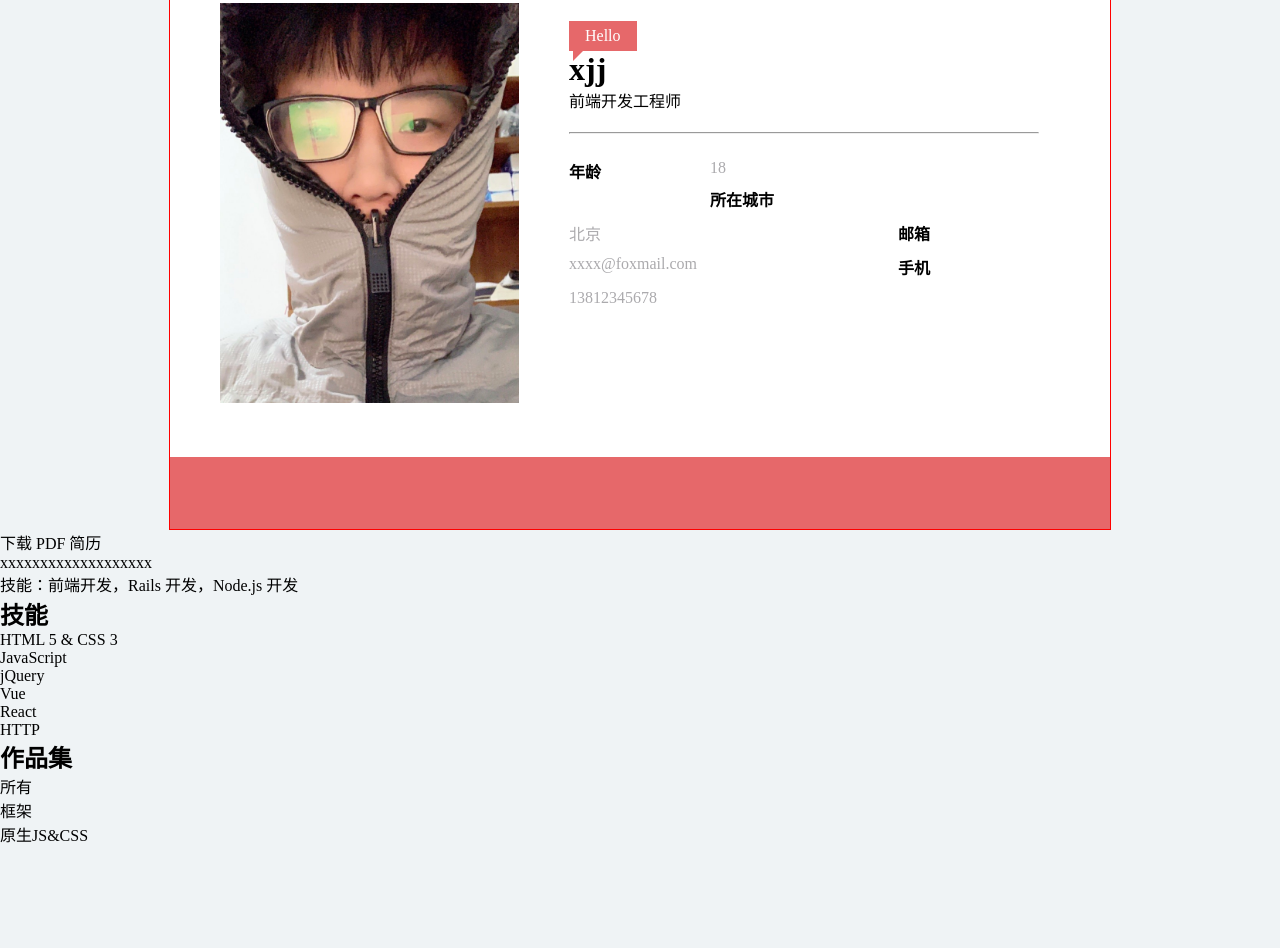
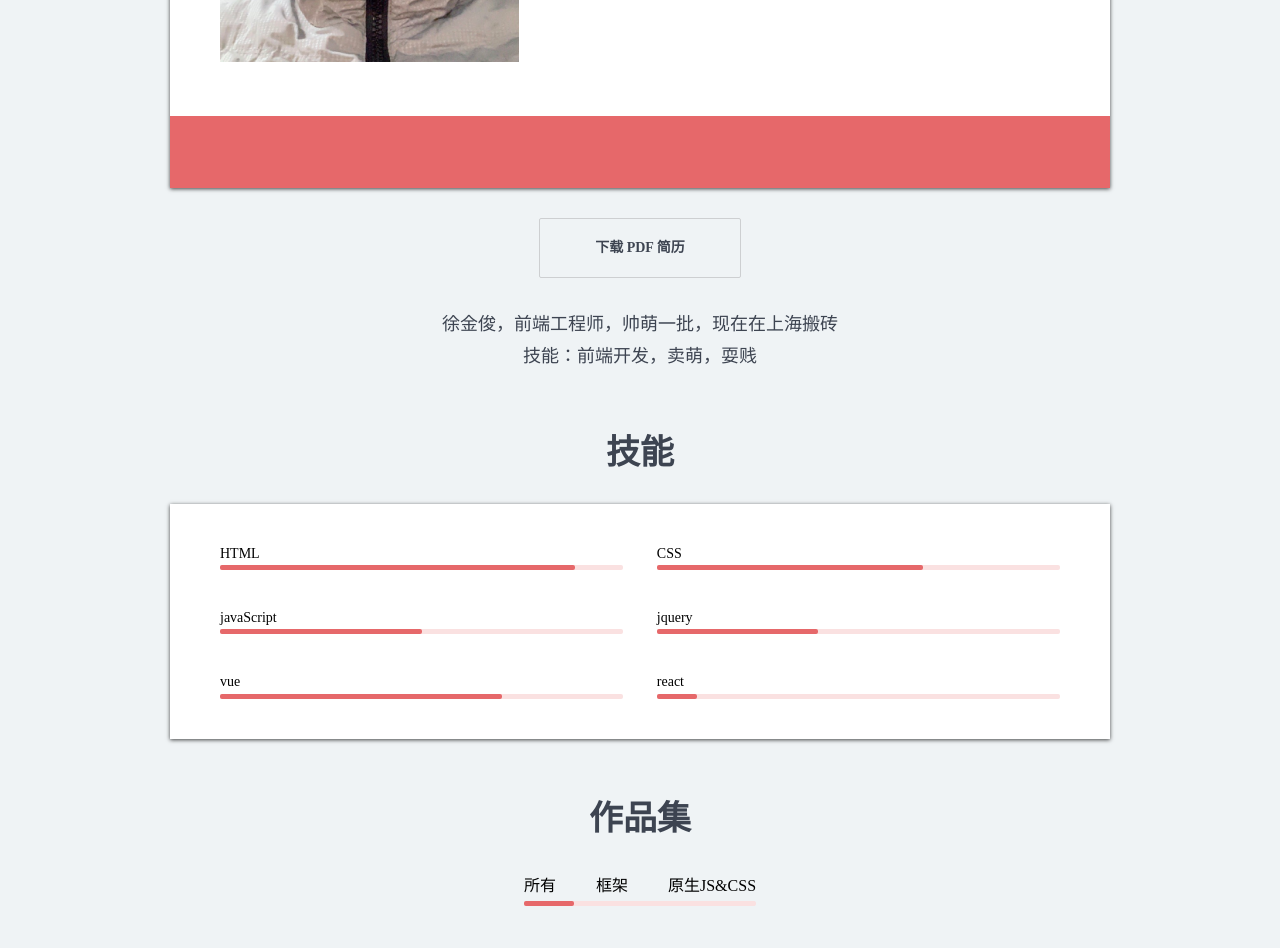
Before and after one commit to xujj277/resumeDemo, a plain HTML site: page index.html in a window 1280 px wide. Shown: the part 563-1511 px from the top of the page. Before the commit the page ends 1409 px from the top, so only its background shows below. Drawn offline with Linux system fonts and the light colour scheme.

Commit message:
add portfolio skills

```diff
--- a/index.html
+++ b/index.html
@@ -93,40 +93,102 @@
         </a>
       </footer>
     </div>
+    <p class="downloadResume-wrapper" style="text-align: center;">
+      <a class="downloadResume" href="./徐金俊+web前端开发+13530136809+深圳大学的副本.pdf" download>下载 PDF 简历</a>
+    </p>
 
-    <a class="button" href="#">下载 PDF 简历</a>
-
-    <p>
-      xxxxxxxxxxxxxxxxxxx
-      <br> 技能：前端开发，Rails 开发，Node.js 开发
+    <p class="selfIntroduction">
+      徐金俊，前端工程师，帅萌一批，现在在上海搬砖
+      <br> 技能：前端开发，卖萌，耍贱
     </p>
 
   </main>
-  <section>
+  <section class="skills">
     <h2>技能</h2>
-    <ol>
-      <li>HTML 5 &amp; CSS 3</li>
-      <li>JavaScript</li>
-      <li>jQuery</li>
-      <li>Vue</li>
-      <li>React</li>
-      <li>HTTP</li>
+    <ol class="clearfix">
+      <li>
+        <h3>
+          HTML
+        </h3>
+        <div class="progressBar">
+          <div class="progress" style="width: 88%"></div>
+        </div>
+      </li>
+      <li>
+        <h3>
+          CSS
+        </h3>
+        <div class="progressBar">
+          <div class="progress" style="width: 66%"></div>
+        </div>
+      </li>
+      <li>
+        <h3>
+          javaScript
+        </h3>
+        <div class="progressBar">
+          <div class="progress"></div>
+        </div>
+      </li>
+      <li>
+        <h3>
+          jquery
+        </h3>
+        <div class="progressBar">
+          <div class="progress" style="width: 40%"></div>
+        </div>
+      </li>
+      <li>
+        <h3>
+          vue
+        </h3>
+        <div class="progressBar">
+          <div class="progress" style="width: 70%"></div>
+        </div>
+      </li>
+      <li>
+        <h3>
+          react
+        </h3>
+        <div class="progressBar">
+          <div class="progress" style="width: 10%"></div>
+        </div>
+      </li>
     </ol>
   </section>
-  <section>
+  <section class="portfolio">
     <h2>作品集</h2>
     <nav>
       <ol>
-        <li>所有</li>
-        <li>框架</li>
-        <li>原生JS&amp;CSS</li>
+        <li id="portfolio1">所有</li>
+        <li id="portfolio2">框架</li>
+        <li id="portfolio3">原生JS&amp;CSS</li>
       </ol>
+      <div id="portfolioBar" class="bar state-1">
+        <div class="bar-inner"></div>
+      </div>
     </nav>
-
-    <div class="jobs">
-      <div class="big"></div>
-      <div class="small"></div>
-      <div class="small"></div>
+    <script>
+      portfolio1.onclick = function () {
+        portfolioBar.className = 'bar state-1'
+      }
+      portfolio2.onclick = function () {
+        portfolioBar.className = 'bar state-2'
+      }
+      portfolio3.onclick = function () {
+        portfolioBar.className = 'bar state-3'
+      }
+    </script>
+    <div class="works" style="height: 597px;">
+      <div class="big" style="top: 0; left: 0;">
+        <img src="./img/UNADJUSTEDNONRAW_thumb_4c.jpg" alt="1" style="width: 627px">
+      </div>
+      <div class="small" style="top: 0; left: 645px">
+        <img src="./img/UNADJUSTEDNONRAW_thumb_4c.jpg" alt="2" style="width: 300px">
+      </div>
+      <div class="small" style="top: 262px; left: 645px">
+        <img src="./img/UNADJUSTEDNONRAW_thumb_4c.jpg" alt="3" style="width: 300px">
+      </div>
     </div>
 
   </section>
--- a/style.css
+++ b/style.css
@@ -11,8 +11,11 @@ a {
   margin: 0px;
   padding: 0px;
 }
-hr {
-
+ul, ol {
+  list-style: none;
+}
+h1,h2,h3,h4 {
+  font-weight: normal;
 }
 .clearfix::after {
   display: block;
@@ -80,11 +83,11 @@ hr {
 }
 
 .userCard {
-  border: 1px solid red;
   max-width: 940px;
   margin-left: auto;
   margin-right: auto;
   background: #fff;
+  box-shadow: 0px 1px 4px 0px rgba(0,0,0,0.73);
 }
 .userCard .welcome {
   background: #e6686a;
@@ -161,3 +164,138 @@ hr {
   height: 30px;
   fill: white;
 }
+
+main {
+  margin-top: -340px;
+}
+
+main .downloadResume {
+  font-size: 14px;
+  line-height: 16px;
+  padding: 21px 55px;
+  border: 1px solid #CDCFD1;
+  background: #EFF3F5;
+  display: inline-block;
+  border-radius: 2px;
+  color: #3d4451;
+  font-weight: bold;
+  margin: 30px;
+  transition: box-shadow 0.2s;
+}
+main .downloadResume:hover {
+  box-shadow: 2px 5px 15px 0px rgba(0,0,0,0.2);
+}
+
+.selfIntroduction {
+  max-width: 940px;
+  margin-left: auto;
+  margin-right: auto;
+  text-align: center;
+  font-family: kai;
+  font-size: 18px;
+  line-height: 1.8;
+  color: #3d4451;
+}
+section.portfolio,
+section.skills {
+  max-width: 940px;
+  margin-left: auto;
+  margin-right: auto;
+  margin-top: 60px;
+}
+section.skills > h2,
+section.portfolio > h2 {
+  text-align: center;
+  color: #3d4451;
+  font-size: 34px;
+  line-height: 1.2;
+  font-weight: 600;
+}
+section.portfolio {
+  text-align: center;
+  margin-bottom: 100px;
+}
+section.skills h3 {
+  font-size: 14px;
+  line-height: 1.1;
+  padding-right: 40px;
+}
+section.skills > ol{
+  background: #fff;
+  box-shadow: 0px 1px 4px 0px rgba(0,0,0,0.73);
+  padding: 42px 50px 0;
+  margin-top: 30px;
+}
+section.skills > ol > li {
+  float: left;
+  width: 48%;
+  box-sizing: border-box;
+}
+section.skills > ol > li:nth-child(even) {
+  float: right;
+}
+section.skills .progressBar {
+  height: 5px;
+  background: #FAE1E1;
+  border-radius: 2px;
+  margin: 4px 0 40px;
+}
+section.skills .progressBar > .progress {
+  height: 100%;
+  background: #e6686a;
+  border-radius: 2px;
+  width: 50%;
+}
+section.portfolio > nav {
+  text-align: center;
+  display: inline-block;
+  vertical-align: top;
+  margin-top: 32px;
+}
+section.portfolio > nav > ol {
+  margin: 0 auto;
+  display: inline-block;
+  vertical-align: top;
+}
+section.portfolio > nav > ol > li {
+  float: left;
+  margin-left: 40px;
+  cursor: pointer;
+}
+section.portfolio > nav > ol > li:first-child{
+  margin-left: 0;
+}
+
+section.portfolio > nav .bar {
+  height: 5px;
+  background: #FAE1E1;
+  margin-top: 5px;
+  margin-bottom: 45px;
+  border-radius: 2px;
+}
+section.portfolio > nav .bar-inner {
+  height: 100%;
+  background: #e6686a;
+  width: 10%;
+  border-radius: 2px;
+  transition: all 0.3s;
+}
+section.portfolio > nav .bar.state-1 .bar-inner {
+  margin-left: 0;
+  width: 50px;
+}
+section.portfolio > nav .bar.state-2 .bar-inner {
+  margin-left: 65px;
+  width: 50px;
+}
+section.portfolio > nav .bar.state-3 .bar-inner {
+  margin-left: 140px;
+  width: 96px;
+}
+section.portfolio .works {
+  position: relative;
+}
+section.portfolio .works > .big,
+section.portfolio .works > .small {
+  position: absolute;
+}
```
Also changed, not shown: 1 other file. Lines whose indentation alone changed are shown as unchanged.
